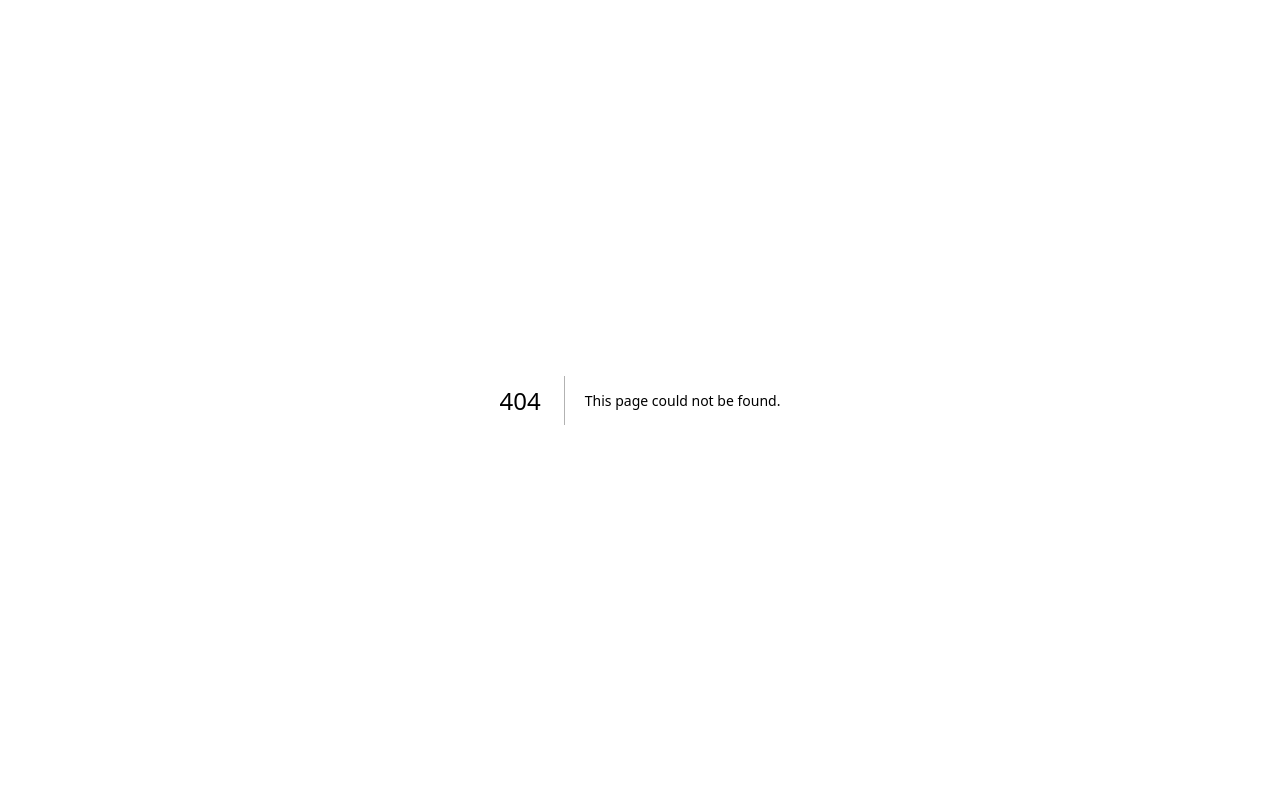
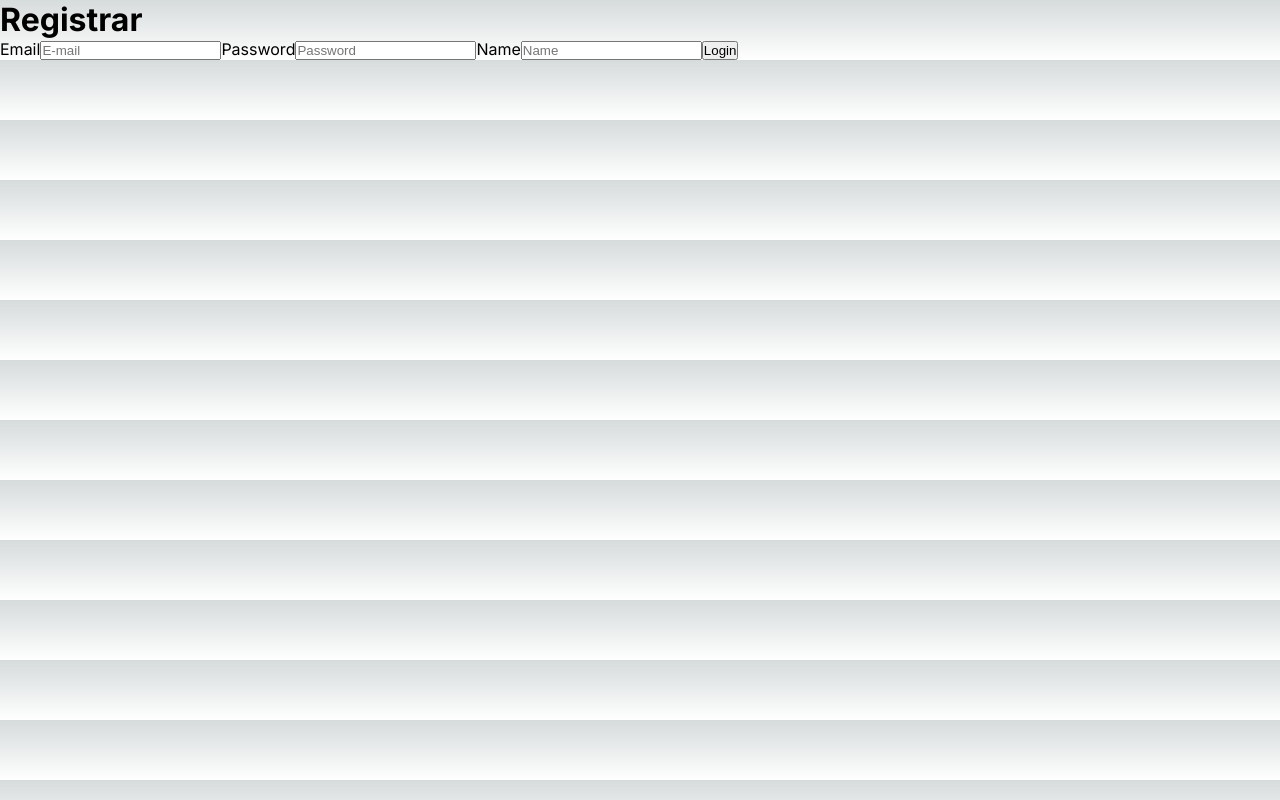
Before and after one commit to RiegL/frontFinc, a Next.js app: page /register in a window 1280 px wide. Before the commit this address had no page. Built offline with nearby package versions, Linux system fonts and the light colour scheme.

Commit message:
criado page inicial login e register user

```diff
--- /dev/null
+++ b/src/app/(auth)/admin/users/[id]/page.js
@@ -0,0 +1,5 @@
+export const UsersEditPage = ({params}) => {
+    return  <div>UsersEditPage {params.id} </div>
+  }
+
+  export default UsersEditPage;
--- /dev/null
+++ b/src/app/(auth)/admin/users/page.js
@@ -0,0 +1,5 @@
+export const UsersPage = () => {
+    return  <div>UsersPage</div>
+  }
+
+  export default UsersPage;
--- /dev/null
+++ b/src/app/(guest)/register/page.js
@@ -0,0 +1,7 @@
+import RegisterForm from "@/components/RegisterForm";
+
+export const RegisterPage = () => {
+  return <RegisterForm />;
+};
+
+export default RegisterPage;
--- /dev/null
+++ b/src/components/RegisterForm/index.jsx
@@ -0,0 +1,28 @@
+"use client";
+
+import { useState } from "react";
+
+export const  RegisterForm = () => {
+    const [message, setMessage] = useState()
+
+    const handleSubmit = (e) => {
+        e.preventDefault();
+        // setMessage('Formulário enviado')
+        console.log("Formulario enviado")
+    }
+
+  return (
+    <form onSubmit={handleSubmit}>
+        <h1>Registrar</h1>
+        <label htmlFor="email">Email</label>
+        <input type="email" id="email" name="email" placeholder="E-mail" required />
+        <label htmlFor="password">Password</label>
+        <input type="password" id="password" name="password" placeholder="Password" required />
+        <label htmlFor="name">Name</label>
+        <input type="text" id="text" name="text" placeholder="Name" required />
+        <button type="submit">Login</button>
+    </form>
+  );
+};
+
+export default RegisterForm;
```
Also changed, not shown: src/app/(auth)/layout.js (added, +21 -0 lines), src/app/(guest)/login/page.js (added, +7 -0 lines), src/components/LoginForm/index.jsx (added, +26 -0 lines).
